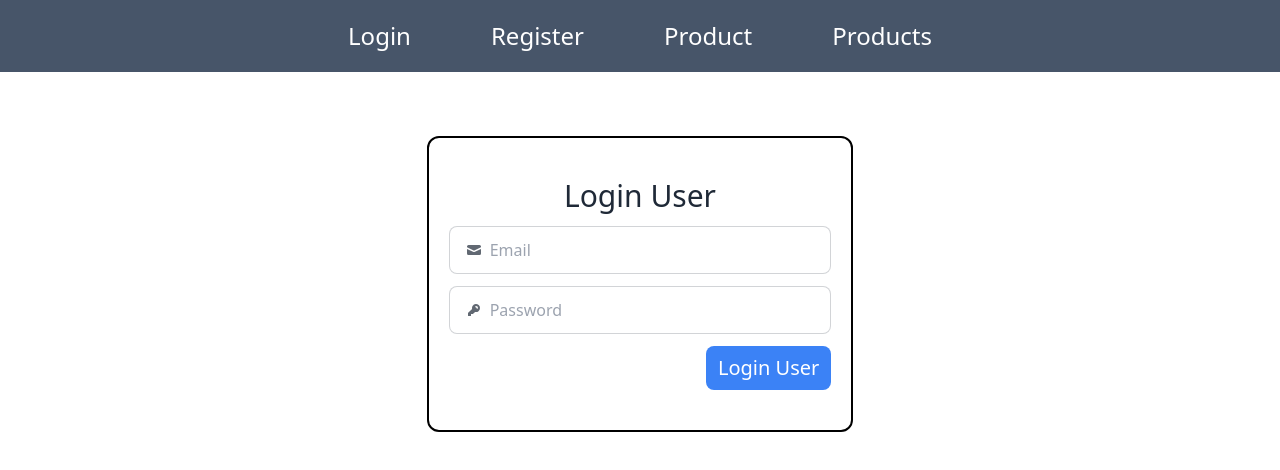
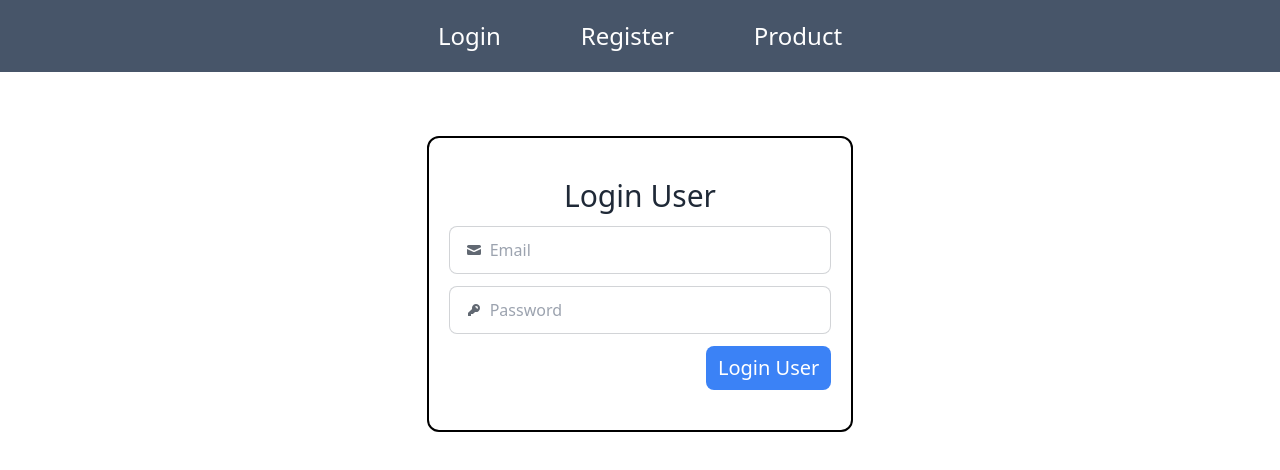
Before and after one commit to Aayan-Ahmed-17/Dynamic-Routing, a React (Vite) app: page / in a window 1280 px wide. Shown: the top 470 px of the page. Built offline with nearby package versions, Linux system fonts and the light colour scheme.

Commit message:
navbar bug removed | error page basic ui

```diff
--- a/src/ErrorPage.jsx
+++ b/src/ErrorPage.jsx
@@ -2,8 +2,8 @@ import React from 'react'
 
 const ErrorPage = () => {
   return (
-    <div>
-      <h2>Error Page</h2>
+    <div className='min-h-screen bg-red-600 flex justify-center items-center'>
+      <h2 className='text-4xl text-slate-300 text-center '>Error 404!</h2>
     </div>
   )
 }
--- a/src/components/Navbar.jsx
+++ b/src/components/Navbar.jsx
@@ -14,9 +14,6 @@ const Navbar = () => {
       <h2 className="hover:text-gray-300 hover:underline">
         <Link to={"product"}>Product</Link>
       </h2>
-      <h2 className="hover:text-gray-300 hover:underline">
-        <Link to={"products"}>Products</Link>
-      </h2>
     </div>
   );
 };
```
